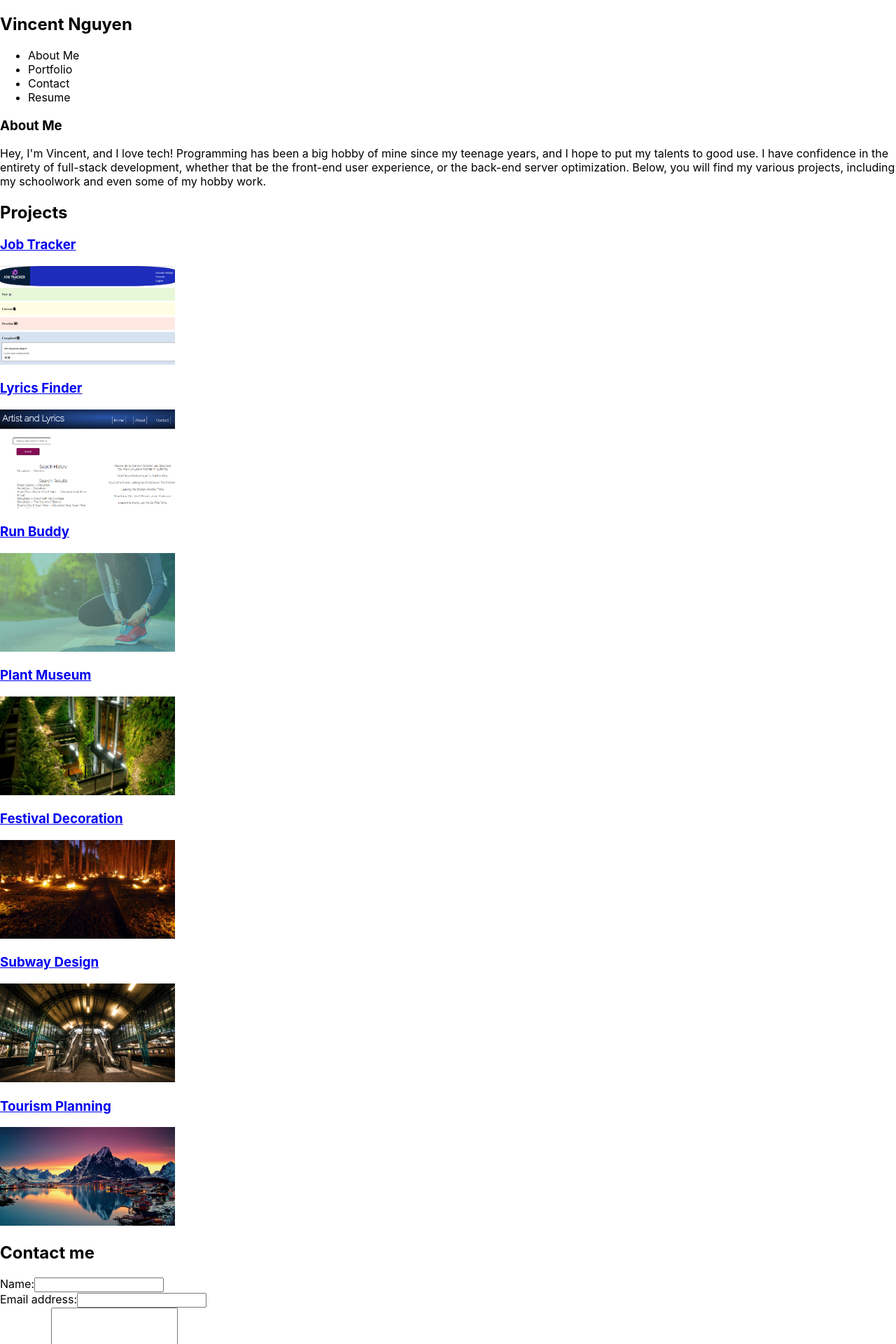
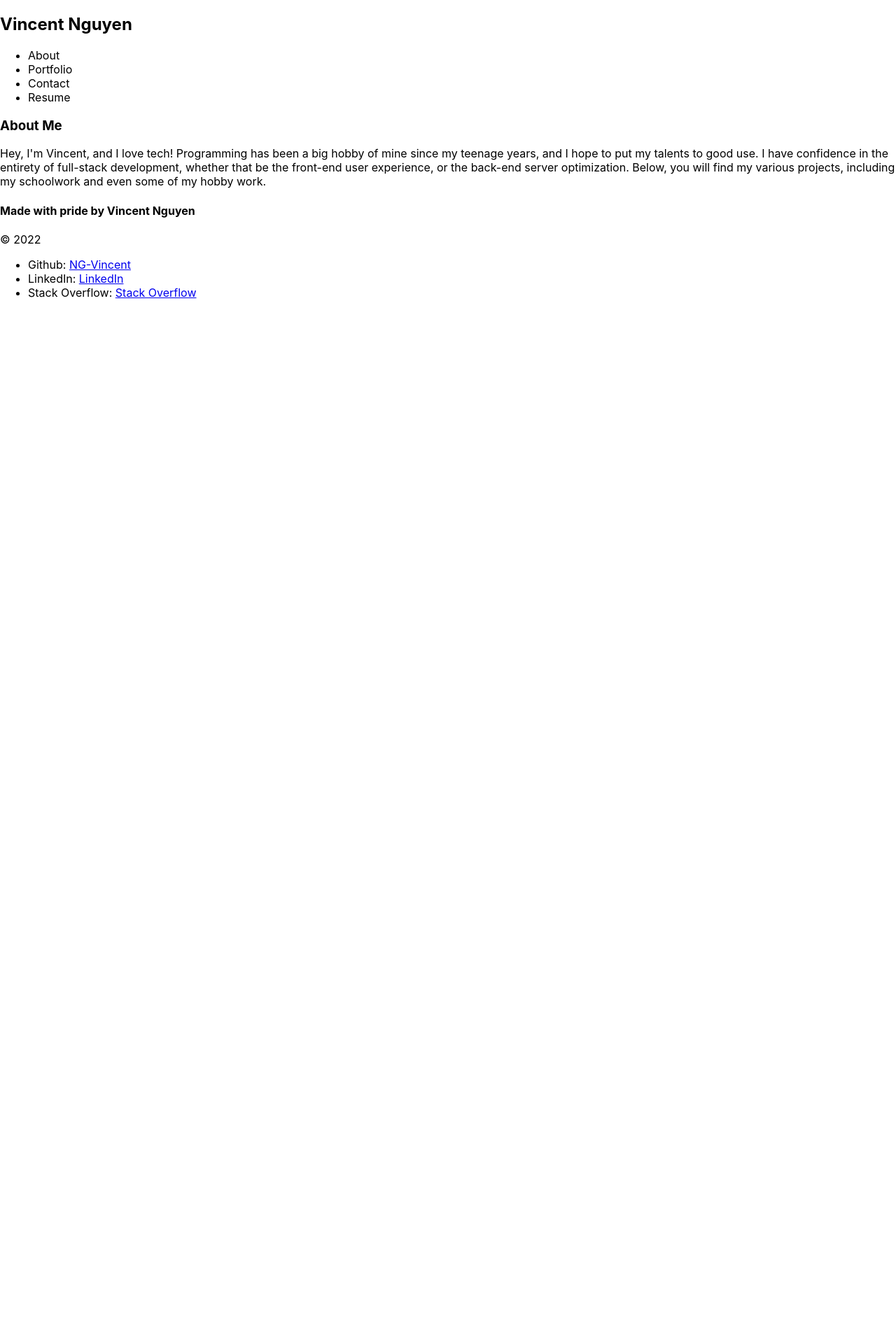
Before and after one commit to NG-Vincent/Challenge-ReactPortfolio, a React (Create React App) app: page / in a window 1280 px wide. Shown: the top 1920 px of the page at 70% size. After the commit the page ends 800 px from the top, so only its background shows below. Built offline with nearby package versions, Linux system fonts and the light colour scheme.

Commit message:
components conditional rendering

```diff
--- a/src/App.js
+++ b/src/App.js
@@ -1,3 +1,5 @@
+import { useState } from "react";
+
 import "./App.css";
 import Nav from "./components/Nav";
 import About from "./components/About";
@@ -6,13 +8,23 @@ import Contact from "./components/Contact";
 import Footer from "./components/Footer";
 
 function App() {
+   // variables used for components conditional rendering
+   const [navlinks] = useState(["About", "Portfolio", "Contact", "Resume"]);
+   const [currentNav, setCurrentNav] = useState(navlinks[0]);
+
    return (
       <div>
-         <Nav />
+         {/* props for conditional rendering */}
+         <Nav
+            navlinks={navlinks}
+            currentNav={currentNav}
+            setCurrentNav={setCurrentNav}
+         />
          <main>
-            <About />
-            <Portfolio />
-            <Contact />
+            {/* components render conditionally */}
+            {currentNav === "About" && <About />}
+            {currentNav === "Portfolio" && <Portfolio />}
+            {currentNav === "Contact" && <Contact />}
          </main>
          <Footer />
       </div>
--- a/src/components/Nav.js
+++ b/src/components/Nav.js
@@ -1,15 +1,32 @@
 import React, { useEffect } from "react";
 
 function Nav(props) {
+   const { navlinks, currentNav, setCurrentNav } = props;
+
+   // set window title to the current nav link
+   useEffect(() => {
+      document.title = currentNav;
+   }, [currentNav]);
+
    return (
       <header>
          <h2>Vincent Nguyen</h2>
          <nav>
             <ul>
-               <li>About Me</li>
-               <li>Portfolio</li>
-               <li>Contact</li>
-               <li>Resume</li>
+               {/* iterate through all navlinks, create element for each*/}
+               {navlinks.map((navlink) => (
+                  <li
+                     // key for react mapping
+                     key={navlink.name}
+                     // click handler. pass state up to App.js
+                     onClick={() => {
+                        setCurrentNav(navlink);
+                     }}
+                  >
+                     {/* text content */}
+                     {navlink}
+                  </li>
+               ))}
             </ul>
          </nav>
       </header>
```
